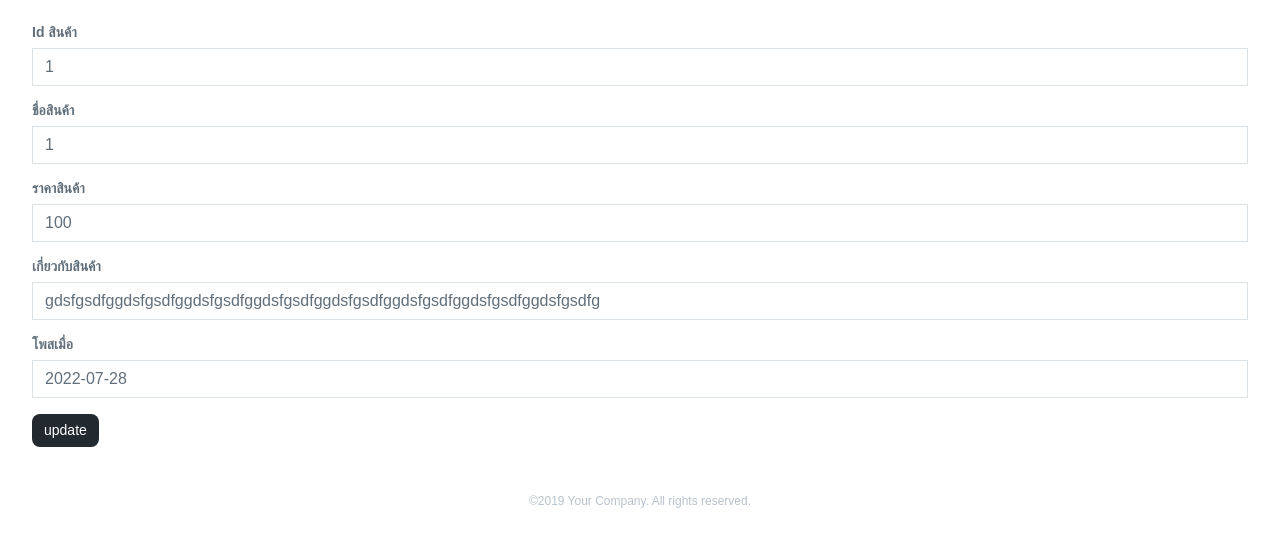
After one commit to JohnEleanor/World-skill_kk, a PHP site: page /update.php?Update=1 in a window 1280 px wide. The commit adds this page. Shown: the top 547 px of the page. Run offline with PHP 8.4, Linux system fonts and the light colour scheme; data comes from the database, SQL or seed files in the repository.

Commit message:
update.php

```diff
--- a/products.php
+++ b/products.php
@@ -60,7 +60,7 @@ require_once('System/config.php');
                     <td class="p-2 border-t border-grey-light"><?=$result['Summary Info']?></td>
                     <td class="p-2 border-t border-grey-light"><?=$result['PostOn']?></td>
                     <td>
-                        <a href="System/update.php?Update=<?php echo $result['idProducts']?>" class="inline-block no-underline bg-black text-white text-sm py-2 px-3 rounded-lg">Edit</a>
+                        <a href="update.php?Update=<?php echo $result['idProducts']?>" class="inline-block no-underline bg-black text-white text-sm py-2 px-3 rounded-lg">Edit</a>
                         <a href="System/delete.php?Del=<?php echo $result['idProducts']?>" class="inline-block no-underline bg-black text-white text-sm py-2 px-3 rounded-lg">Delete</a>
                     </td>
                 </tr>
--- /dev/null
+++ b/update.php
@@ -0,0 +1,127 @@
+<?php
+require_once('System/config.php');
+
+
+
+?>
+
+
+<!DOCTYPE html>
+<html lang="en">
+<head>
+    <meta charset="UTF-8">
+    <title>Your title</title>
+    <link rel="stylesheet" href="asset/style.css">
+
+</head>
+<script language = "javascript">
+
+
+</script>
+<body>
+
+    <!-- register form -->
+
+    <!-- <div class = "flex item-center justify-center"> -->
+    <form class="bg-white px-8 pt-6 pb-8 mb-4" action= "System/update.php" method = "post">
+
+
+
+
+
+        <!-- <div class="flex flex-wrap -mx-3 mb-4">
+            <div class="w-full md:w-1/2 px-3">
+                <label class="block text-grey-darker text-sm font-bold mb-2" for="firstname">
+                ชื่อ
+                </label>
+                <input class="appearance-none border w-full py-2 px-3 text-grey-darker leading-tight"
+                 id="firstname" name = "firstname" type="text" placeholder="คำแนะนำ เปลี่ยนด้วย" required>
+            </div>
+            <div class="w-full md:w-1/2 px-3">
+                <label class="block text-grey-darker text-sm font-bold mb-2" for="lastname">
+                นามสกุล
+                </label>
+                <input class="appearance-none border w-full py-2 px-3 text-grey-darker leading-tight" id="lastname" name = "lastname" type="text" placeholder="คำแนะนำ เปลี่ยนด้วย" required>
+            </div>
+        </div> -->
+
+
+        <?php
+
+        $sql = "SELECT * FROM tb_products WHERE idProducts = {$_GET['Update']}";
+        // echo $sql;
+
+        $query = mysqli_query($conn, $sql);
+        $result = mysqli_fetch_array($query);
+        ?>
+        <div class="mb-4">
+            <label class="block text-grey-darker text-sm font-bold mb-2" for="email">
+            Id สินค้า
+            </label>
+            <input class="appearance-none border w-full py-2 px-3 text-grey-darker leading-tight" id="email" name = "idProducts" type="text" placeholder="คำแนะนำ เปลี่ยนด้วย" required value = "<?php echo $result['idProducts'] ?>">
+        </div>
+        <div class="mb-4">
+            <label class="block text-grey-darker text-sm font-bold mb-2" for="phone">
+            ชื่อสินค้า
+            </label>
+            <input class="appearance-none border w-full py-2 px-3 text-grey-darker leading-tight" id="phone" name = "Name" type="text" placeholder="คำแนะนำ เปลี่ยนด้วย" required value = "<?php echo $result['Name'] ?>">
+        </div>
+        <div class="mb-4">
+            <label class="block text-grey-darker text-sm font-bold mb-2" for="address">
+            ราคาสินค้า
+            </label>
+            <input class="appearance-none border w-full py-2 px-3 text-grey-darker leading-tight" id="address" name = "Price" type="text" placeholder="คำแนะนำ เปลี่ยนด้วย" required value = "<?php echo $result['Price'] ?>">
+        </div>
+        <div class="mb-4">
+            <label class="block text-grey-darker text-sm font-bold mb-2" for="province">
+            เกี่ยวกับสินค้า
+            </label>
+            <input class="appearance-none border w-full py-2 px-3 text-grey-darker leading-tight" id="province" name = "Info" type="text" placeholder="คำแนะนำ เปลี่ยนด้วย" required value = "<?php echo $result['Summary Info'] ?>">
+        </div>
+        <div class="mb-4">
+            <label class="block text-grey-darker text-sm font-bold mb-2" for="district">
+            โพสเมื่อ
+            </label>
+            <input class="appearance-none border w-full py-2 px-3 text-grey-darker leading-tight" id="district" name = "PostOn" type="text" placeholder="คำแนะนำ เปลี่ยนด้วย" required value = "<?php echo $result['PostOn'] ?>">
+        </div>
+        <!-- <div class="mb-4">
+            <label class="block text-grey-darker text-sm font-bold mb-2" for="subdistrict">
+            ตำบล/แขวง
+            </label>
+            <input class="appearance-none border w-full py-2 px-3 text-grey-darker leading-tight" id="subdistrict" name = "subdistrict" type="text" placeholder="คำแนะนำ เปลี่ยนด้วย" required>
+        </div>
+        <div class="mb-4">
+            <label class="block text-grey-darker text-sm font-bold mb-2" for="zipcode">
+            รหัสไปรษณีย์
+            </label>
+            <input class="appearance-none border w-full py-2 px-3 text-grey-darker leading-tight" id="zipcode"  name = "zipcode" type="text" placeholder="คำแนะนำ เปลี่ยนด้วย" required>
+        </div>
+        <div class="mb-4">
+            <label class="block text-grey-darker text-sm font-bold mb-2" for="password">
+            รหัสผ่าน
+            </label>
+            <input class="appearance-none border w-full py-2 px-3 text-grey-darker mb-3 leading-tight" id="password" name = "password" type="password" placeholder="******************" required>
+        </div>
+        <div class="mb-4">
+            <label class="block text-grey-darker text-sm font-bold mb-2" for="confirm-password">
+            ยืนยันรหัสผ่าน
+            </label>
+            <input class="appearance-none border w-full py-2 px-3 text-grey-darker mb-3 leading-tight" id="confirm-password" name = "confirm-password" type="password" placeholder="******************" required>
+        </div> -->
+        <div class="flex items-center justify-between">
+            <!-- <a href="index.html" class="inline-block no-underline bg-black text-white text-sm py-2 px-3 rounded-lg">Register</a> -->
+            <input type = "submit" class="inline-block no-underline bg-black text-white text-sm py-2 px-3 rounded-lg" name = "btnUpdate" id = "btnUpdate" value = "update">
+        </div>
+    </form>
+<!-- </div> -->
+
+
+    <!-- /register form -->
+
+    <!-- footer -->
+    <p class="text-center text-grey text-xs">
+        &copy;2019 Your Company. All rights reserved.
+    </p>
+    <!-- /footer -->
+</body>
+</html>
```
